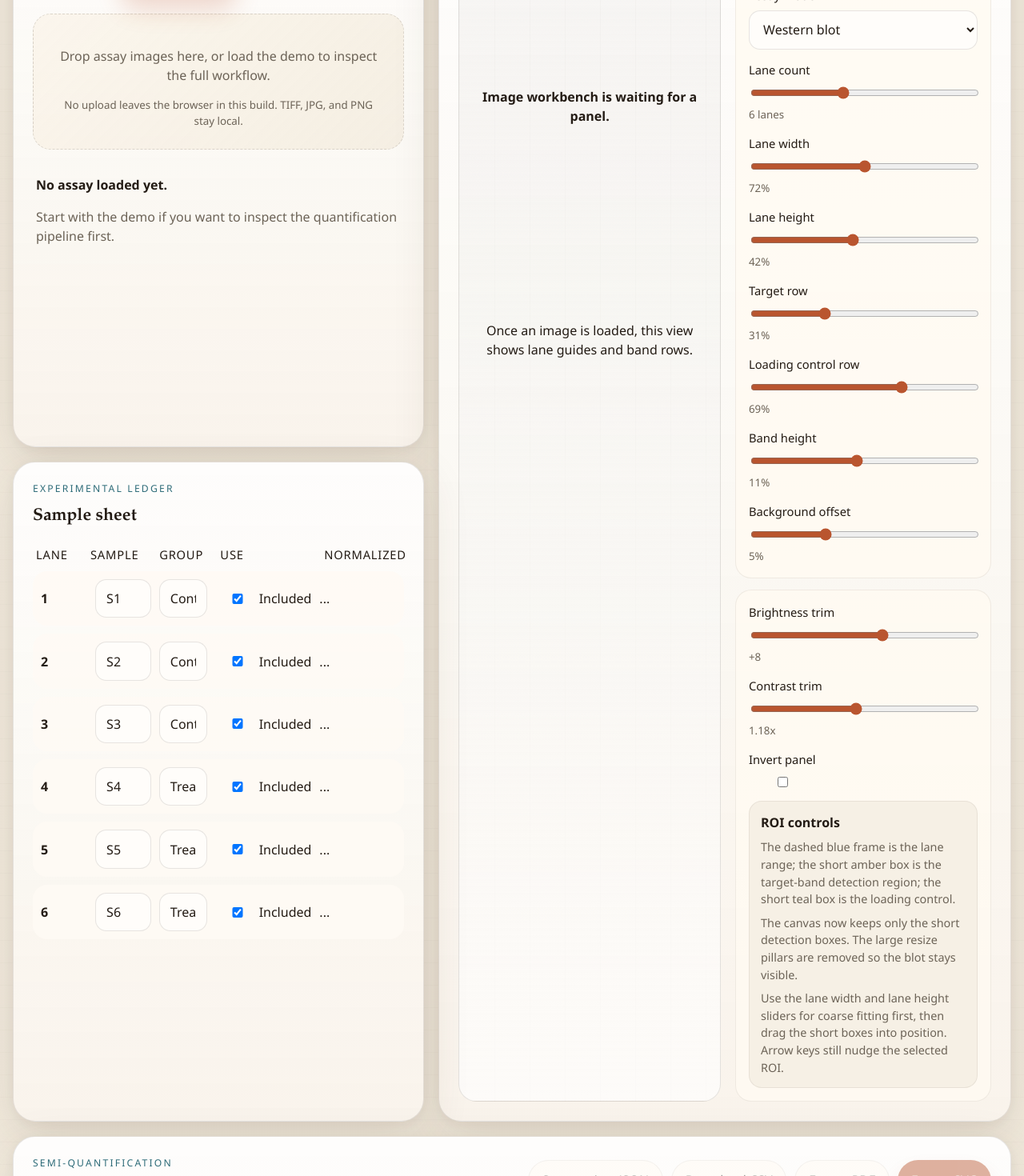
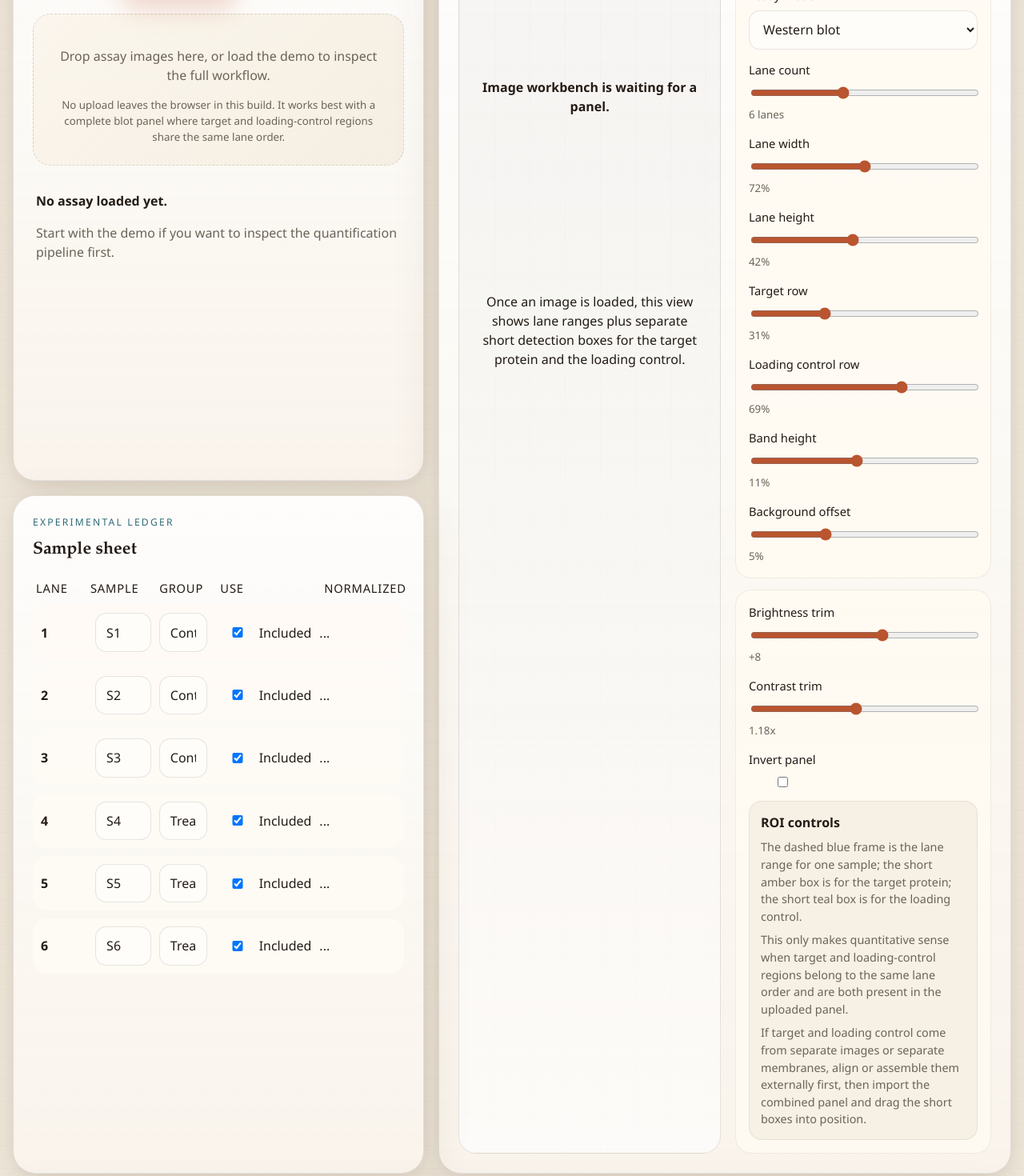
Before and after one commit to IgnatiusWang1001/blotbench-studio, a React (Vite) app in the folder work/app/: page / in a window 1280 px wide. Shown: the part 1880-3350 px from the top of the page at 80% size. Built offline with nearby package versions, Linux system fonts and the light colour scheme.

Commit message:
Clarify target and loading control workflow

```diff
--- a/work/app/src/App.tsx
+++ b/work/app/src/App.tsx
@@ -1755,7 +1755,7 @@ function getCopy(language: Language) {
       openProject: '打开项目',
       addRawImage: '添加原始图像',
       dropzoneTitle: '将实验图像拖到这里，或先加载演示查看完整流程。',
-      dropzoneBody: '当前版本不会上传到服务器。TIFF、JPG、PNG 全程留在本地浏览器。',
+      dropzoneBody: '当前版本不会上传到服务器。更适合上传同一泳道顺序下同时包含目标蛋白区和内参区的完整 blot 面板。',
       demoAssay: '演示样例',
       recoveredPanel: '恢复面板',
       uploadedPanel: '已上传面板',
@@ -1769,7 +1769,7 @@ function getCopy(language: Language) {
       analysisSynced: '分析已同步',
       redraftActivePanel: '重新草拟当前面板',
       workbenchWaiting: '图像工作台正在等待面板。',
-      workbenchWaitingBody: '载入图像后，这里会显示泳道引导线与条带区域。',
+      workbenchWaitingBody: '载入图像后，这里会显示泳道范围，以及目标蛋白和内参蛋白各自的检测短框。',
       assayMode: '实验模式',
       modeWestern: 'Western blot',
       modeDot: 'Dot blot',
@@ -1787,9 +1787,9 @@ function getCopy(language: Language) {
       contrastTrim: '对比度微调',
       invertPanel: '反相图像',
       roiControls: 'ROI 操作',
-      roiControlsBody1: '蓝色虚线框是泳道范围；中间短橙框是目标条带检测区；短青框是内参检测区。',
-      roiControlsBody2: '现在画布里只保留短检测框，只能拖拽位置，不再显示会遮挡图像的缩放柱体。',
-      roiControlsBody3: '先用左侧滑杆粗调泳道宽度/高度，再拖动短框对准条带位置；方向键仍可微调。',
+      roiControlsBody1: '蓝色虚线框是同一样本的泳道范围；短橙框用于目标蛋白条带，短青框用于内参蛋白条带。',
+      roiControlsBody2: '只有当目标蛋白和内参蛋白共享同一泳道顺序、且都出现在这张上传图里时，这种双框定量才有意义。',
+      roiControlsBody3: '如果目标图和内参图来自两张不同图片或不同膜，请先在外部按同一泳道顺序拼好，再导入这里拖拽短框定位。',
       experimentalLedger: '实验台账',
       sampleSheet: '样本表',
       lane: '泳道',
@@ -1835,7 +1835,7 @@ function getCopy(language: Language) {
       twoColumns: '2 列',
       onlyAnalyzedPanels: '只有已完成分析的面板才能进入发表组图。',
       figureBoardNote:
-        '组图预览直接来自当前分析对象，统计括号、星号、裁剪顺序以及 SVG/PDF 导出会保持同步。',
+        '组图预览直接来自当前分析对象。当前归一化默认假设目标蛋白区与内参区共享同一泳道几何；若来自不同图片，请先外部对齐后再导入。',
       figureBoardBullet1: '支持基线组比较和全成对比较，并可选 Holm 校正。',
       figureBoardBullet2: '支持多面板排版、面板编号与统一发表风格。',
       figureBoardBullet3: '项目 JSON 可恢复图像托盘、ROI 草稿、统计设置与组图布局。',
@@ -1902,7 +1902,8 @@ function getCopy(language: Language) {
     openProject: 'Open project',
     addRawImage: 'Add raw image',
     dropzoneTitle: 'Drop assay images here, or load the demo to inspect the full workflow.',
-    dropzoneBody: 'No upload leaves the browser in this build. TIFF, JPG, and PNG stay local.',
+    dropzoneBody:
+      'No upload leaves the browser in this build. It works best with a complete blot panel where target and loading-control regions share the same lane order.',
     demoAssay: 'demo assay',
     recoveredPanel: 'recovered panel',
     uploadedPanel: 'uploaded panel',
@@ -1916,7 +1917,8 @@ function getCopy(language: Language) {
     analysisSynced: 'Analysis synced',
     redraftActivePanel: 'Re-draft active panel',
     workbenchWaiting: 'Image workbench is waiting for a panel.',
-    workbenchWaitingBody: 'Once an image is loaded, this view shows lane guides and band rows.',
+    workbenchWaitingBody:
+      'Once an image is loaded, this view shows lane ranges plus separate short detection boxes for the target protein and the loading control.',
     assayMode: 'Assay mode',
     modeWestern: 'Western blot',
     modeDot: 'Dot blot',
@@ -1934,9 +1936,12 @@ function getCopy(language: Language) {
     contrastTrim: 'Contrast trim',
     invertPanel: 'Invert panel',
     roiControls: 'ROI controls',
-    roiControlsBody1: 'The dashed blue frame is the lane range; the short amber box is the target-band detection region; the short teal box is the loading control.',
-    roiControlsBody2: 'The canvas now keeps only the short detection boxes. The large resize pillars are removed so the blot stays visible.',
-    roiControlsBody3: 'Use the lane width and lane height sliders for coarse fitting first, then drag the short boxes into position. Arrow keys still nudge the selected ROI.',
+    roiControlsBody1:
+      'The dashed blue frame is the lane range for one sample; the short amber box is for the target protein; the short teal box is for the loading control.',
+    roiControlsBody2:
+      'This only makes quantitative sense when target and loading-control regions belong to the same lane order and are both present in the uploaded panel.',
+    roiControlsBody3:
+      'If target and loading control come from separate images or separate membranes, align or assemble them externally first, then import the combined panel and drag the short boxes into position.',
     experimentalLedger: 'Experimental ledger',
     sampleSheet: 'Sample sheet',
     lane: 'Lane',
@@ -1982,7 +1987,7 @@ function getCopy(language: Language) {
     twoColumns: '2 columns',
     onlyAnalyzedPanels: 'Only analyzed panels can enter the publication board.',
     figureBoardNote:
-      'The figure board is now generated from the same analysis objects used for on-screen quantification. Statistical brackets, stars, crop order, and exported SVG/PDF all stay synchronized.',
+      'The figure board is generated from the same on-screen analysis objects. Current normalization assumes the target region and loading-control region share one lane geometry; externally align separate images before import.',
     figureBoardBullet1: 'Baseline-vs-treatment and all-pair comparisons are available with optional Holm correction.',
     figureBoardBullet2: 'Multi-panel boards support labeled panels and shared publication styling.',
     figureBoardBullet3: 'Project JSON restores image trays, ROI drafts, statistics settings, and board layout choices.',
```
Also changed, not shown: 2 other files (tests, documents, lock files or other folders).
